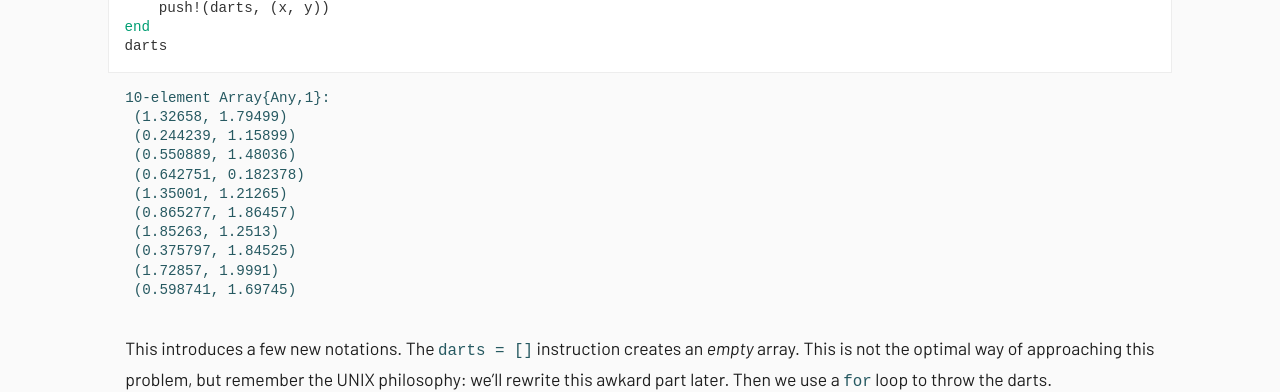
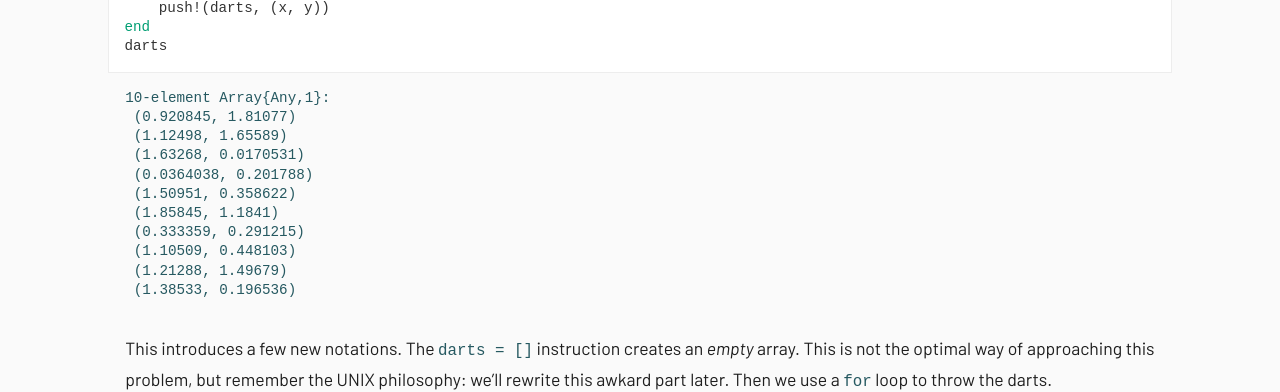
Before and after one commit to tpoisot/ScientificComputingForTheRestOfUs, a Jekyll site: the page built from _lessons/02_writing_functions.md, in a window 1280 px wide. Shown: the part 1386-1778 px from the top of the page. Built offline with Jekyll 4.4.1, drawn with Linux system fonts in a browser that asks for light colours; some web fonts are replaced; formulas are drawn with MathJax 3; a style sheet for code colours, icons or effects is not loaded; some of the changed text lies outside the part shown.

Commit message:
compilation

`````diff
--- a/_lessons/02_writing_functions.md
+++ b/_lessons/02_writing_functions.md
@@ -72,16 +75,16 @@ darts
 
 ````
 10-element Array{Any,1}:
- (1.32658, 1.79499)
- (0.244239, 1.15899)
- (0.550889, 1.48036)
- (0.642751, 0.182378)
- (1.35001, 1.21265)
- (0.865277, 1.86457)
- (1.85263, 1.2513)
- (0.375797, 1.84525)
- (1.72857, 1.9991)
- (0.598741, 1.69745)
+ (0.920845, 1.81077)
+ (1.12498, 1.65589)
+ (1.63268, 0.0170531)
+ (0.0364038, 0.201788)
+ (1.50951, 0.358622)
+ (1.85845, 1.1841)
+ (0.333359, 0.291215)
+ (1.10509, 0.448103)
+ (1.21288, 1.49679)
+ (1.38533, 0.196536)
 ````
 
 
`````
Also changed, not shown: other parts of _lessons/02_writing_functions.md (+5 -2 lines), _lessons/03_avoiding_mistakes.md (+3 -0 lines).
